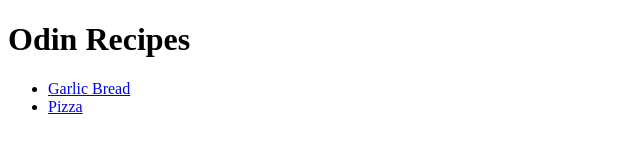
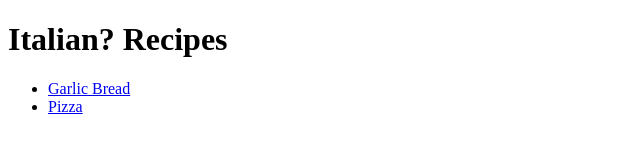
Before and after one commit to OhmPatil/odin-recipes, a plain HTML site: page index.html in a window 1280 px wide. Shown: the whole page, without its empty margins (0-640 px from the left). Drawn offline with Linux system fonts and the light colour scheme.

Commit message:
Heading change in index.html

```diff
--- a/index.html
+++ b/index.html
@@ -7,7 +7,7 @@
     </head>
 
     <body>
-        <h1>Odin Recipes</h1>
+        <h1>Italian? Recipes</h1>
 
         <ul>
             <li><a href="./recipes/garlicbread.html">Garlic Bread</a></li>
```
